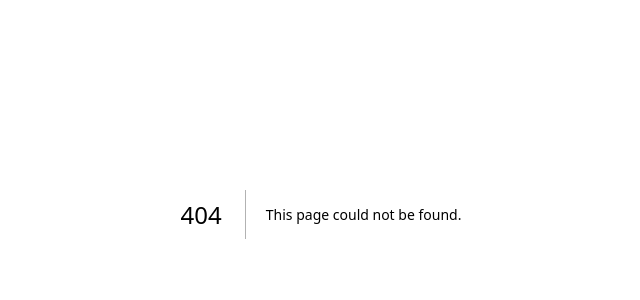
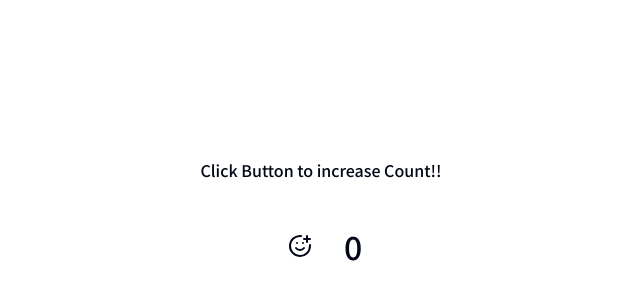
Before and after one commit to soomin9106/deepdive, a Next.js app in the folder deepdive/: page /memoization in a window 1280 px wide. Before the commit this address had no page. Shown: the part 186-486 px from the top of the page, without its empty margins (319-959 px from the left). Built offline with nearby package versions, Linux system fonts and the light colour scheme.

Commit message:
Memoization

```diff
--- /dev/null
+++ b/deepdive/app/memoization/page.tsx
@@ -0,0 +1,42 @@
+'use client'
+import { Button } from "@/components/ui/button"
+import { SmilePlus } from "lucide-react"
+import { useEffect, useMemo, useState } from "react"
+
+const useMath = (number: number) => {
+    const [double, setDouble] = useState(0)
+
+    useEffect(() => {
+        setDouble(number * 2)
+    }, [number])
+
+    return useMemo(() => ({ double }), [double])
+}
+
+const Memoization = () => {
+    const [counter, setCounter] = useState<number>(0)
+    const value = useMath(10)
+
+    useEffect(() => {
+        console.log(value.double);
+
+    }, [value])
+
+    const handleClick = () => {
+        setCounter((prev) => prev + 1)
+    }
+
+    return (
+        <div className="flex justify-center items-center w-full h-screen flex-col space-y-10">
+            <h1>Click Button to increase Count!!</h1>
+            <div className="flex space-x-6 items-center">
+                <Button size='icon' onClick={handleClick} variant="ghost">
+                    <SmilePlus />
+                </Button>
+                <span className="text-[32px]">{counter}</span>
+            </div>
+        </div>
+    )
+}
+
+export default Memoization
--- a/deepdive/app/page.tsx
+++ b/deepdive/app/page.tsx
@@ -39,7 +39,10 @@ export default function Home() {
         </div>
       </div>
       <div className="flex justify-center items-center w-full h-full">
-        <Tag name={"Render"} url={"/render"} />
+        <div className='grid grid-cols-4 gap-4'>
+          <Tag name={"Render"} url={"/render"} />
+          <Tag name={"Memoization"} url={"/memoization"} />
+        </div>
       </div>
     </div>
 
```
